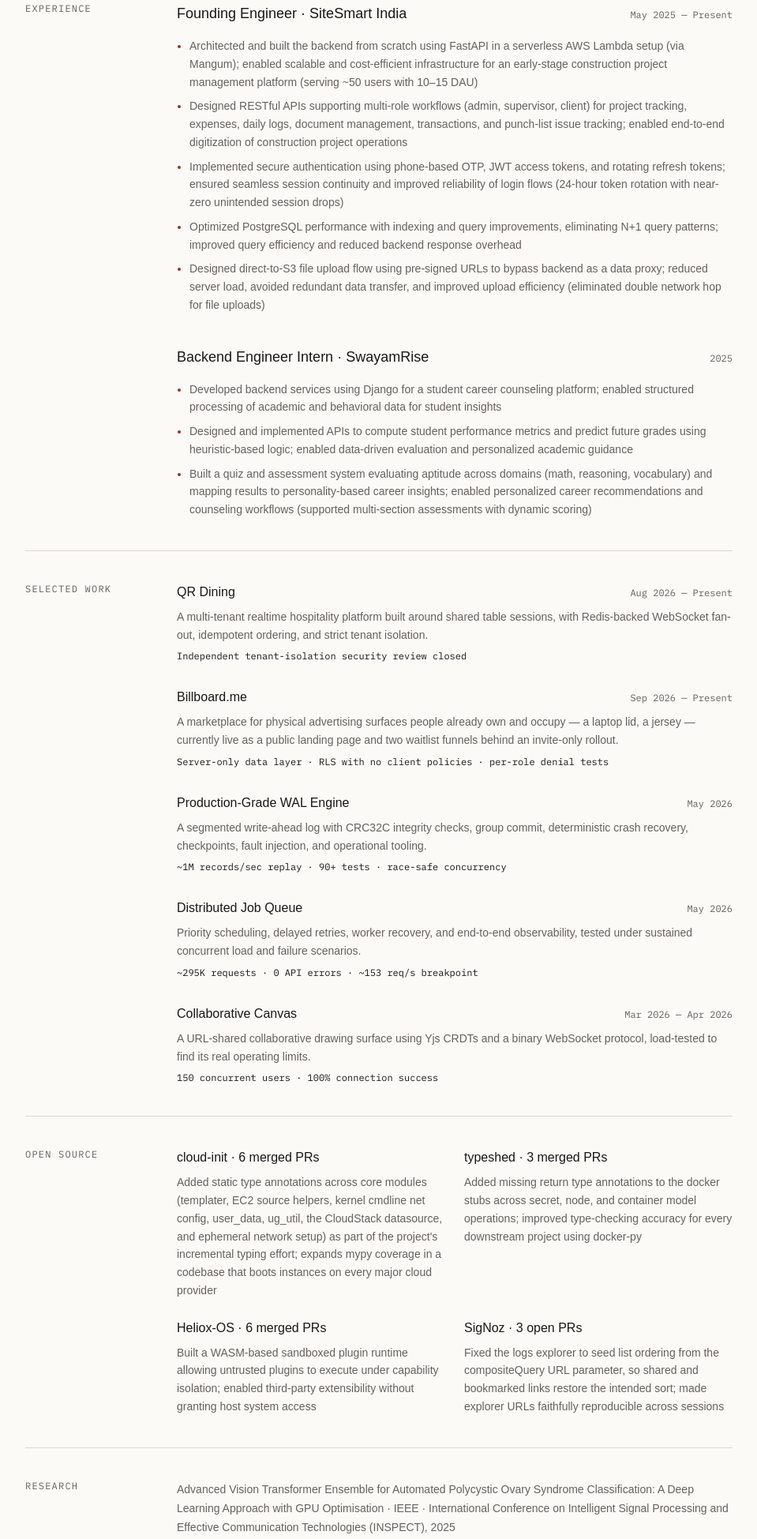
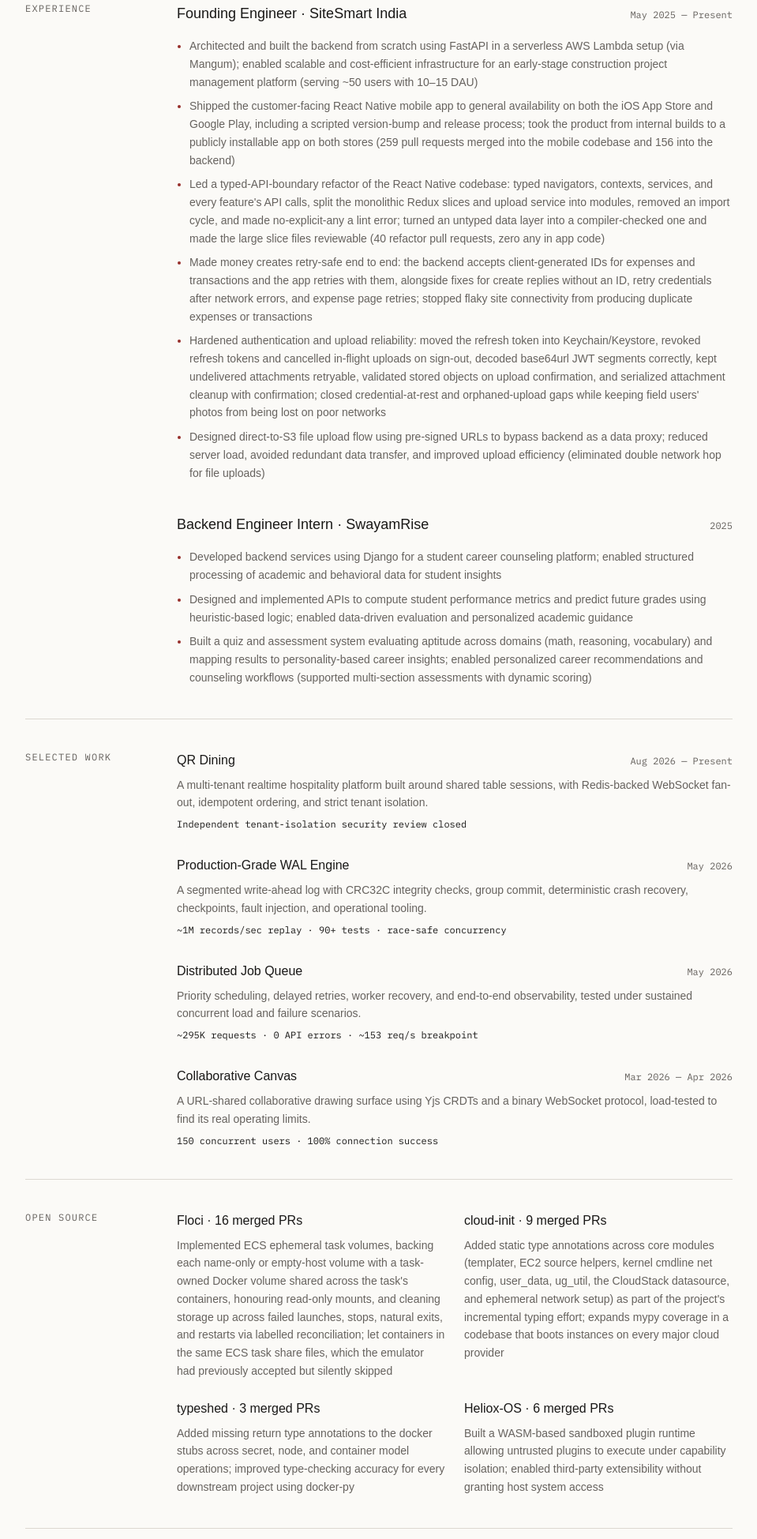
Before and after one commit to Mohith1612/portfolio, an Astro site: page /resume in a window 1280 px wide. Shown: the part 366-2315 px from the top of the page at 79% size, without its empty margins (160-1119 px from the left). Built offline with nearby package versions, Linux system fonts and the light colour scheme; Astro itself is replaced by a stand-in of ours; a web font is replaced by a local one.

Commit message:
Sync portfolio with November ResumeX data
- Re-sync resume data: Floci and LXD open source, Puzzle Platform,
  pneumonia book chapter, new SiteSmart bullets and PR counts, skills
- Drop Billboard.me (removed from ResumeX)
- Feature Floci on the homepage in place of SigNoz
- Label Apple Academic Press publications correctly
- Curate SiteSmart bullets on /resume instead of taking the first five

```diff
--- a/src/data/portfolio.ts
+++ b/src/data/portfolio.ts
@@ -29,9 +29,10 @@ export const profile = {
 const experienceCopy = {
   "exp-sitesmart": {
     summary:
-      "Built the serverless FastAPI backend and shipped the React Native product to both app stores. Designed multi-role workflows, authentication, billing, direct-to-S3 uploads, and the PostgreSQL data layer behind daily production use.",
+      "Built the serverless FastAPI backend and shipped the React Native product to both app stores. Designed multi-role workflows, authentication, billing, direct-to-S3 uploads, and the PostgreSQL data layer, then led a typed-API refactor of the app and made money creates retry-safe on flaky site networks.",
     detail: "AWS Lambda · FastAPI · PostgreSQL · React Native",
-    proof: "iOS & Android general availability · 28 merged mobile PRs",
+    proof:
+      "iOS & Android general availability · 259 mobile + 156 backend merged PRs",
   },
   "exp-swayamrise": {
     summary:
@@ -59,14 +60,6 @@ const projectCopy = {
     description:
       "A multi-tenant realtime hospitality platform built around shared table sessions, with Redis-backed WebSocket fan-out, idempotent ordering, and strict tenant isolation.",
     proof: "Independent tenant-isolation security review closed",
-    caseStudy: null,
-  },
-  "billboard-me": {
-    title: "Billboard.me",
-    description:
-      "A marketplace for physical advertising surfaces people already own and occupy — a laptop lid, a jersey — currently live as a public landing page and two waitlist funnels behind an invite-only rollout.",
-    proof:
-      "Server-only data layer · RLS with no client policies · per-role denial tests",
     caseStudy: null,
   },
   "wal-engine": {
@@ -106,10 +99,10 @@ export const projects = Object.entries(projectCopy).map(([id, copy]) => {
 });
 
 const selectedOpenSourceIds = [
+  "oss-floci",
   "oss-cloud-init",
   "oss-typeshed",
   "oss-heliox",
-  "oss-signoz",
 ];
 
 export const openSource = selectedOpenSourceIds.map((id) => {
@@ -138,7 +131,9 @@ export const publications = resume.publications.map((publication) => ({
   venue:
     publication.publisher === "Springer Nature Singapore"
       ? `Springer · ${publication.venue}`
-      : `IEEE · ${publication.venue.replace(/^202\d IEEE /, "")}`,
+      : publication.publisher === "Apple Academic Press"
+        ? `Apple Academic Press · ${publication.venue}`
+        : `IEEE · ${publication.venue.replace(/^202\d IEEE /, "")}`,
   year: String(publication.year),
   link: publication.links.doi,
 }));
--- a/src/data/resume.generated.json
+++ b/src/data/resume.generated.json
@@ -82,7 +82,7 @@
           "id": "b9",
           "text": "Shipped the customer-facing React Native mobile app to general availability on both the iOS App Store and Google Play, including a scripted version-bump and release process",
           "impact": "took the product from internal builds to a publicly installable app on both stores",
-          "metrics": "28 pull requests merged into the mobile codebase"
+          "metrics": "259 pull requests merged into the mobile codebase and 156 into the backend"
         },
         {
           "id": "b10",
@@ -100,6 +100,30 @@
           "id": "b12",
           "text": "Implemented the in-app account deletion request flow required for App Store compliance",
           "impact": "unblocked store review and satisfied platform data-rights obligations",
+          "metrics": null
+        },
+        {
+          "id": "b13",
+          "text": "Led a typed-API-boundary refactor of the React Native codebase: typed navigators, contexts, services, and every feature's API calls, split the monolithic Redux slices and upload service into modules, removed an import cycle, and made no-explicit-any a lint error",
+          "impact": "turned an untyped data layer into a compiler-checked one and made the large slice files reviewable",
+          "metrics": "40 refactor pull requests, zero any in app code"
+        },
+        {
+          "id": "b14",
+          "text": "Made money creates retry-safe end to end: the backend accepts client-generated IDs for expenses and transactions and the app retries with them, alongside fixes for create replies without an ID, retry credentials after network errors, and expense page retries",
+          "impact": "stopped flaky site connectivity from producing duplicate expenses or transactions",
+          "metrics": null
+        },
+        {
+          "id": "b15",
+          "text": "Hardened authentication and upload reliability: moved the refresh token into Keychain/Keystore, revoked refresh tokens and cancelled in-flight uploads on sign-out, decoded base64url JWT segments correctly, kept undelivered attachments retryable, validated stored objects on upload confirmation, and serialized attachment cleanup with confirmation",
+          "impact": "closed credential-at-rest and orphaned-upload gaps while keeping field users' photos from being lost on poor networks",
+          "metrics": null
+        },
+        {
+          "id": "b16",
+          "text": "Upgraded the app from Expo SDK 54 through SDK 58 (React Native 0.88.1, Android API 36) and added CI that builds the Android release and smoke-launches it on an emulator for every PR",
+          "impact": "kept the app on a supported platform and caught release-build and launch failures before merge",
           "metrics": null
         }
       ]
@@ -235,58 +259,62 @@
       ]
     },
     {
-      "id": "billboard-me",
-      "name": "Billboard.me (Physical Advertising Marketplace)",
+      "id": "puzzle-platform",
+      "name": "Puzzle Platform (Procedurally Generated Logic Puzzles)",
       "tags": [
         "backend",
-        "web",
-        "product",
-        "data-modeling",
-        "security"
+        "api",
+        "frontend",
+        "observability",
+        "developer-tooling"
       ],
       "tech": [
+        "Python",
+        "FastAPI",
+        "PostgreSQL",
+        "Astro",
+        "React",
         "TypeScript",
-        "Next.js",
-        "PostgreSQL",
-        "Drizzle ORM",
-        "Supabase",
-        "Zod",
-        "Tailwind CSS"
+        "OpenTelemetry",
+        "SigNoz",
+        "Playwright",
+        "Docker",
+        "uv"
       ],
-      "dates": "Sep 2026 -- Present",
+      "dates": "Oct 2026 -- Present",
       "links": {
-        "github": "https://github.com/Mohith1612/billboard-me",
+        "github": null,
         "live": null
       },
       "bullets": [
         {
           "id": "b1",
-          "text": "Building a marketplace for physical advertising inventory, where individuals sell surfaces they already own and occupy (a MacBook lid, a jersey) as ad spots; currently shipped as a public landing page and two waitlist funnels behind an invite-only, high-touch rollout",
-          "impact": "keeps the public surface honest about what actually exists while the demand side is validated by hand",
+          "text": "Building a platform for procedurally generated logic puzzles whose launch game is Queens, served from an offline-generated Catalog where a puzzle is admitted only if it has exactly one solution reachable through named human deductions, with a Daily Challenge, Streaks, and graded Hints",
+          "impact": "keeps generation off the request path and guarantees every served puzzle is solvable by reasoning rather than guessing",
+          "metrics": "127 commits and 24 merged pull requests in under three weeks"
+        },
+        {
+          "id": "b2",
+          "text": "Kept the solution server-side: the solution-bearing payload never leaves the API, the server recognises a solve rather than trusting a client assertion, and hints reveal the engine's next sound deduction in graded steps from technique to placement",
+          "impact": "removes the answer from the client and makes hints teach the deduction instead of leaking the cell",
           "metrics": null
         },
         {
-          "id": "b2",
-          "text": "Closed the client-exposure path on the waitlist data layer by poisoning the database module as server-only, enabling RLS with no client policies, and revoking all table privileges from the Supabase anon and authenticated roles",
-          "impact": "made browser-side access to the table structurally impossible rather than merely unrouted",
-          "metrics": "verified by disposable-Postgres tests asserting fresh-install, upgrade, and per-role denial"
-        },
-        {
           "id": "b3",
-          "text": "Replaced non-null assertions on environment variables with a validated split between public and server-only config, deferring database client creation to first use so static builds no longer require a live database",
-          "impact": "turned three latent misconfigurations into startup-time errors that name the variable without echoing the secret",
+          "text": "Designed identity and data-rights flows around privacy: session-scoped guests, players minted on first completion behind an HttpOnly cookie, reversible merges on credential collision, and guarded erasure with read-only previews and deletion gated on re-proving identity with Google",
+          "impact": "treats deletion and retention as designed behaviour before launch rather than a retrofit",
           "metrics": null
         },
         {
           "id": "b4",
-          "text": "Ran the project as a spec-driven, review-gated pipeline: a single AGENTS.md contract, a staged issue backlog, ADRs for architectural decisions, and a strict issue to branch to PR to human-review flow with no self-merges",
-          "impact": "let coding agents do implementation work without letting undocumented or unreviewed changes reach main",
-          "metrics": "51 tracked issues staged across launch, beta, and public phases"
+          "text": "Instrumented with OpenTelemetry to self-hosted SigNoz and enforced a no-identifier rule mechanically, with an attribute allowlist, collector-config and span-attribute checks, and rejection of span link attributes",
+          "impact": "keeps player and attempt identifiers out of every span, log, and metric by construction instead of by convention",
+          "metrics": null
         },
         {
           "id": "b5",
-          "text": "Kept the domain model generic across asset categories while exposing only two publicly, and held documentation to matching the code rather than the plan",
-          "impact": "avoids a schema rewrite when the catalogue expands, and keeps planning docs from claiming features that do not exist",
+          "text": "Built the production-readiness path: an explicit migration runner with separated database roles, liveness and readiness probes for the deploy gate, a locked non-root API image, and a monitor for the Daily Challenge runway",
+          "impact": "separates schema changes from runtime privileges and gates deploys on real readiness",
           "metrics": null
         }
       ]
@@ -566,7 +594,7 @@
           "id": "b1",
           "text": "Write technical essays on system design, performance engineering, and real-world debugging, including three long-form build series that take the WAL engine, job queue, and collaborative canvas apart decision by decision",
           "impact": "demonstrates structured thinking and deep understanding of engineering tradeoffs",
-          "metrics": "35 posts, including three 10-part series"
+          "metrics": "38 posts, including three 10-part series"
         },
         {
           "id": "b2",
@@ -578,6 +606,98 @@
     }
   ],
   "openSource": [
+    {
+      "id": "oss-floci",
+      "project": "Floci",
+      "org": "floci-io",
+      "repo": "https://github.com/floci-io/floci",
+      "description": "Free, lightweight local emulator for AWS services, ~31k GitHub stars",
+      "role": "Contributor",
+      "dates": "Oct 2026 -- Present",
+      "tags": [
+        "open-source",
+        "java",
+        "aws",
+        "infrastructure",
+        "developer-tooling"
+      ],
+      "prs": {
+        "merged": 16,
+        "open": 0
+      },
+      "bullets": [
+        {
+          "id": "b1",
+          "text": "Implemented ECS ephemeral task volumes, backing each name-only or empty-host volume with a task-owned Docker volume shared across the task's containers, honouring read-only mounts, and cleaning storage up across failed launches, stops, natural exits, and restarts via labelled reconciliation",
+          "impact": "let containers in the same ECS task share files, which the emulator had previously accepted but silently skipped",
+          "metrics": "1,064 lines across 16 files",
+          "url": "https://github.com/floci-io/floci/pull/5511"
+        },
+        {
+          "id": "b2",
+          "text": "Fixed ECS services created with a capacity provider strategy never launching tasks, by computing per-provider targets from the base/weight distribution and filling each provider's deficit for the current deployment",
+          "impact": "made mixed FARGATE/FARGATE_SPOT services start, scale, and replace tasks correctly; verified end to end with the AWS Java SDK ServicesStable waiter",
+          "metrics": "274 lines across 5 files",
+          "url": "https://github.com/floci-io/floci/pull/5500"
+        },
+        {
+          "id": "b3",
+          "text": "Added x-amz-mp-object-size validation to S3 CompleteMultipartUpload, checked under the multipart lock before assembly, with InvalidRequest errors for mismatched, malformed, overflowing, and negative sizes",
+          "impact": "brought the emulator in line with AWS, which rejects uploads whose parts don't sum to the declared size, instead of storing truncated objects",
+          "metrics": "240 lines across 6 files",
+          "url": "https://github.com/floci-io/floci/pull/5643"
+        },
+        {
+          "id": "b4",
+          "text": "Fixed the ELBv2 load balancer collapsing repeated target response headers to their last value, sharing one header-copy path between HTTP and WebSocket upgrade responses",
+          "impact": "restored responses that set multiple cookies through the ALB",
+          "metrics": null,
+          "url": "https://github.com/floci-io/floci/pull/5628"
+        },
+        {
+          "id": "b5",
+          "text": "Fixed CloudWatch PutMetricData silently dropping datums nested under EntityMetricData, the shape the CloudWatch Agent sends, across the Query, JSON 1.0, and CBOR protocol paths; followed up by rejecting datums without a MetricName with AWS-compatible MissingParameter errors, validating every datum before any is stored",
+          "impact": "made CloudWatch Agent metrics such as mem_used_percent and disk_used_percent actually appear in ListMetrics and GetMetricStatistics",
+          "metrics": "2 PRs, 613 lines across 14 files",
+          "url": "https://github.com/floci-io/floci/pull/6070"
+        },
+        {
+          "id": "b6",
+          "text": "Fixed the Cognito SOFTWARE_TOKEN_MFA challenge to return USER_ID_FOR_SRP and FRIENDLY_DEVICE_NAME as AWS does, through one shared challenge builder used by every auth flow that issues it",
+          "impact": "let clients build the USERNAME and SECRET_HASH needed to answer the MFA challenge, which they previously could not",
+          "metrics": "388 lines across 9 files",
+          "url": "https://github.com/floci-io/floci/pull/6086"
+        },
+        {
+          "id": "b7",
+          "text": "Added MaxResults/Limit and NextToken pagination to SQS ListQueues and EventBridge ListRules, built on the shared cursor-based paginator so pages stay stable while resources are created and deleted, with AWS-shaped errors for invalid limits and tokens",
+          "impact": "matched the AWS page-size caps and token semantics, so SDK paginators and clients with large numbers of queues or rules see complete, consistent listings",
+          "metrics": "2 PRs, 715 lines across 13 files",
+          "url": "https://github.com/floci-io/floci/pull/6222"
+        },
+        {
+          "id": "b8",
+          "text": "Made DynamoDB Query read only the requested partition's key range instead of visiting every item in the table, and stopped copying the whole table on every write in memory mode by keeping the live item map by reference for in-memory stores while durable modes still get a snapshot",
+          "impact": "made query and write cost track partition size rather than table size, as on AWS, with responses unchanged",
+          "metrics": "2 PRs, 288 lines across 6 files; a 20-item partition query in a 100,000-item table fell from 21.7 ms to 1.4 ms, and PutItem p50 at 100,000 items from 14.7 ms to 1.4 ms",
+          "url": "https://github.com/floci-io/floci/pull/6668"
+        },
+        {
+          "id": "b9",
+          "text": "Implemented Cognito AdminListUserAuthEvents for Plus pools with threat protection, recording password and SRP sign-ins through new-password and MFA challenges, returning events newest first with MaxResults/NextToken pagination, keying history by user sub so a recreated username never inherits the old history, and following up by rejecting fractional, overflowing, and wrongly typed MaxResults values in this and the WebAuthn listing",
+          "impact": "replaced an UnsupportedOperation error with the AWS-shaped operation that admin tooling calls, verified against the AWS Java SDK v2",
+          "metrics": "2 PRs, 1,417 lines across 12 files; 21 new tests, with the broader Cognito suite (1,697 tests) passing",
+          "url": "https://github.com/floci-io/floci/pull/7404"
+        },
+        {
+          "id": "b10",
+          "text": "Fixed two account- and region-fidelity gaps: Bedrock AgentCore tag calls answered ResourceNotFound in any non-default account because the ARN was checked against the default account rather than the request's, and RDS never returned HostedZoneId on clusters or instance endpoints, adding a generated per-region fact with a us-east-1 fallback",
+          "impact": "restored tagging for non-default accounts while keeping tags isolated per account, and let Terraform's aws_rds_cluster.hosted_zone_id and Route 53 alias records pointing at RDS endpoints work",
+          "metrics": "2 PRs, 217 lines across 13 files",
+          "url": "https://github.com/floci-io/floci/pull/6826"
+        }
+      ]
+    },
     {
       "id": "oss-cloud-init",
       "project": "cloud-init",
@@ -594,23 +714,16 @@
         "infrastructure"
       ],
       "prs": {
-        "merged": 6,
-        "open": 4
+        "merged": 9,
+        "open": 1
       },
       "bullets": [
         {
           "id": "b1",
           "text": "Added static type annotations across core modules (templater, EC2 source helpers, kernel cmdline net config, user_data, ug_util, the CloudStack datasource, and ephemeral network setup) as part of the project's incremental typing effort",
           "impact": "expands mypy coverage in a codebase that boots instances on every major cloud provider",
-          "metrics": "8 typing PRs, 5 merged",
+          "metrics": "7 typing PRs merged",
           "url": "https://github.com/canonical/cloud-init/pull/6989"
-        },
-        {
-          "id": "b2",
-          "text": "Fixed a silent config bug where an ssh_import_id set inside a default user definition was parsed, matched by the module's own activation check, and then dropped, by merging the top-level and per-user sources",
-          "impact": "made a documented key actually take effect for the default user without changing behaviour for anyone else",
-          "metrics": null,
-          "url": "https://github.com/canonical/cloud-init/pull/7050"
         },
         {
           "id": "b3",
@@ -620,11 +733,39 @@
           "url": "https://github.com/canonical/cloud-init/pull/7011"
         },
         {
-          "id": "b4",
-          "text": "Traced ConfigDrive dsmode resolution through DataSource._determine_dsmode to correct documentation that listed an invalid value as the default",
-          "impact": "removed a documentation/behaviour mismatch that misled datasource users",
-          "metrics": null,
-          "url": "https://github.com/canonical/cloud-init/pull/7009"
+          "id": "b5",
+          "text": "Fixed the default-user unlock path wiping a user-supplied password hash: when sssd was installed but unconfigured, passwd -u succeeded while shadow's sss_cache call wrote unrelated output to stderr, and any stderr was treated as a refused unlock on an empty password, triggering passwd -d. The fallback now runs only when the shadow file confirms the password is really empty",
+          "impact": "preserved hashed_passwd values that were being silently erased on affected images, without changing the existing empty-password unlock behaviour",
+          "metrics": "51 lines across 2 files",
+          "url": "https://github.com/canonical/cloud-init/pull/7191"
+        }
+      ]
+    },
+    {
+      "id": "oss-lxd",
+      "project": "LXD",
+      "org": "Canonical",
+      "repo": "https://github.com/canonical/lxd",
+      "description": "Powerful system container and virtual machine manager",
+      "role": "Contributor",
+      "dates": "Nov 2026 -- Present",
+      "tags": [
+        "open-source",
+        "linux",
+        "infrastructure",
+        "testing"
+      ],
+      "prs": {
+        "merged": 0,
+        "open": 1
+      },
+      "bullets": [
+        {
+          "id": "b1",
+          "text": "Added a PKI test proving a CA-signed server certificate plus client.ca lets lxc remote add succeed with no fingerprint prompt and no pinned certificate, with a negative control that the prompt still appears without client.ca",
+          "impact": "closed an untested gap: existing PKI tests only used self-signed server certificates, so the CA trust path was never exercised",
+          "metrics": "51 lines in 1 file; verified the positive case fails when the client.ca copy is removed",
+          "url": "https://github.com/canonical/lxd/pull/19480"
         }
       ]
     },
@@ -789,6 +930,34 @@
   ],
   "publications": [
     {
+      "id": "pub-pneumonia-chapter",
+      "title": "Integrated Framework for Pneumonia Prediction from Chest X-ray Images: Comparative Analysis of Machine Learning and Deep Learning Models Leveraging Transfer Learning Techniques",
+      "authors": [
+        "Monika Agarwal",
+        "R. Vinay",
+        "N. Mohith",
+        "Y. Chaitanya Shiva Srinivas",
+        "S. Nitisha",
+        "M. Mokshitha"
+      ],
+      "author_position": 3,
+      "venue": "Integrating Biomedical Image Processing and Informatics for Healthcare",
+      "publisher": "Apple Academic Press",
+      "pages": "247-275",
+      "year": 2026,
+      "type": "book-chapter",
+      "citations": 0,
+      "tags": [
+        "machine-learning",
+        "computer-vision",
+        "medical-imaging"
+      ],
+      "links": {
+        "doi": "https://doi.org/10.1201/9781779520609-14",
+        "paper": null
+      }
+    },
+    {
       "id": "pub-pcos-ensemble",
       "title": "Advanced Vision Transformer Ensemble for Automated Polycystic Ovary Syndrome Classification: A Deep Learning Approach with GPU Optimisation",
       "authors": [
@@ -883,7 +1052,7 @@
       "pages": "1-6",
       "year": 2024,
       "type": "conference",
-      "citations": 6,
+      "citations": 7,
       "tags": [
         "machine-learning",
         "explainable-ai"
@@ -902,6 +1071,7 @@
         "Python",
         "TypeScript",
         "JavaScript",
+        "Java",
         "SQL"
       ]
     },
@@ -940,7 +1110,10 @@
         "Docker",
         "Kubernetes",
         "AWS (Lambda",
-        "S3)",
+        "S3",
+        "ECS",
+        "DynamoDB",
+        "Cognito)",
         "Azure",
         "Nginx",
         "Cloudflare",
@@ -967,6 +1140,8 @@
       "category": "Frontend",
       "items": [
         "React",
+        "React Native",
+        "Expo",
         "Next.js",
         "Astro",
         "Tailwind CSS",
--- a/src/pages/resume.astro
+++ b/src/pages/resume.astro
@@ -10,8 +10,22 @@ import {
   resumeData,
 } from "../data/portfolio";
 
+const selectedExperienceBulletIds: Record<string, string[]> = {
+  "exp-sitesmart": ["b1", "b9", "b13", "b14", "b15", "b5"],
+};
+
 const topExperienceBullets = Object.fromEntries(
-  resumeData.experience.map((job) => [job.id, job.bullets.slice(0, job.id === "exp-sitesmart" ? 5 : 3)]),
+  resumeData.experience.map((job) => {
+    const ids = selectedExperienceBulletIds[job.id];
+    const bullets = ids
+      ? ids.map((id) => {
+          const bullet = job.bullets.find((entry) => entry.id === id);
+          if (!bullet) throw new Error(`ResumeX bullet not found: ${job.id}/${id}`);
+          return bullet;
+        })
+      : job.bullets.slice(0, 3);
+    return [job.id, bullets];
+  }),
 );
 ---
 
```
